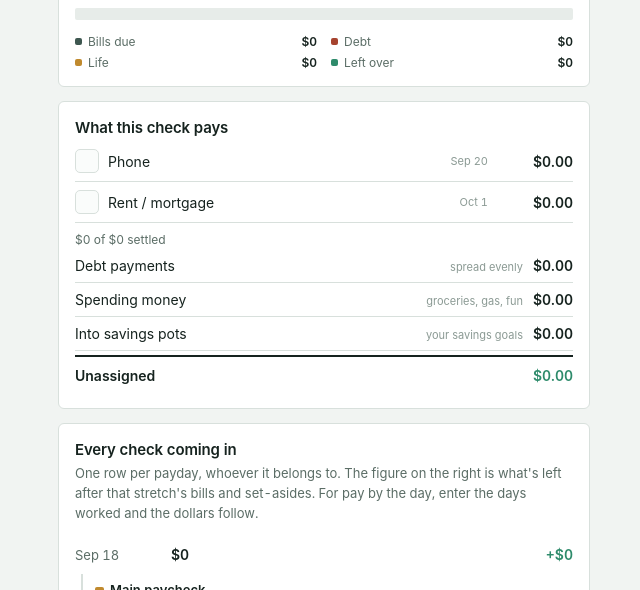
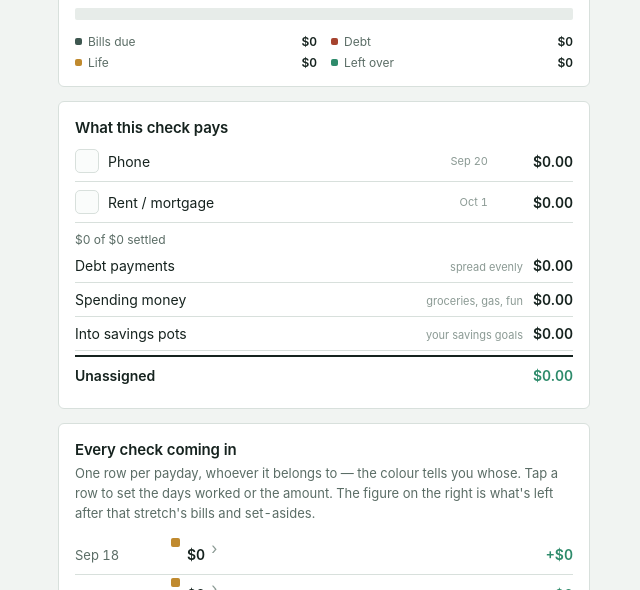
Before and after one commit to mmzeller/budget-ledger, a plain HTML site: page index.html in a window 1280 px wide. Shown: the part 210-800 px from the top of the page, without its empty margins (316-956 px from the left). Drawn offline with Linux system fonts and the light colour scheme.

Commit message:
Update index.html

```diff
--- a/index.html
+++ b/index.html
@@ -198,6 +198,12 @@ select.sel, input.date { flex:1; font-size:15px; }
 .tl-srcdate { font-size:12px; color:var(--ink-faint); flex:none; }
 .tl-cover { font-size:11px; color:var(--ink-faint); padding:2px 0 6px;
   border-bottom:1px solid var(--rule); }
+.chev { font-size:16px; color:var(--ink-faint); flex:none; padding:0 0 0 6px;
+  display:inline-block; transition:transform .15s ease; }
+.chev.open { transform:rotate(90deg); }
+.tl-row { cursor:pointer; }
+.tl-swatches { display:flex; gap:3px; flex:none; margin-right:7px; }
+.tl-swatches .swatch { margin-right:0; }
 .swatch { width:9px; height:9px; border-radius:2px; flex:none; display:inline-block;
   margin-right:6px; vertical-align:-1px; }
 .bonus { width:7px; height:7px; border-radius:50%; flex:none; }
@@ -271,7 +277,7 @@ window.FIREBASE_CONFIG = {
 (function () {
 "use strict";
 
-var BUILD = "2026-09-15u";
+var BUILD = "2026-09-15v";
 var LS = "paycheck-ledger-v2";
 var HORIZON_DAYS = 120;
 var PER_CHECK = 12 / 26;
@@ -967,6 +973,7 @@ function renderGate(){
 /* ===================== render ===================== */
 var refresh=function(){};
 var openCats={};   /* per-device, not synced — collapsing on one phone shouldn't collapse the other */
+var openRows={};   /* same, for the timeline */
 var TABS=[["plan","Plan"],["income","Income"],["bills","Bills"],["life","Life"],["debt","Debt"],["data","Data"]];
 
 function render(){
@@ -1027,7 +1034,7 @@ function renderPlan(m){
 
   var tlCard=el("section","card");
   tlCard.appendChild(el("h2",null,"Every check coming in"));
-  tlCard.appendChild(el("p","muted","One row per payday, whoever it belongs to. The figure on the right is what's left after that stretch's bills and set-asides. For pay by the day, enter the days worked and the dollars follow."));
+  tlCard.appendChild(el("p","muted","One row per payday, whoever it belongs to \u2014 the colour tells you whose. Tap a row to set the days worked or the amount. The figure on the right is what's left after that stretch's bills and set-asides."));
   var tl=el("div"); tlCard.appendChild(tl);
   var key=el("div","bonus-key");
   state.incomes.forEach(function(inc){
@@ -1078,16 +1085,39 @@ function renderPlan(m){
     });
     r.appendChild(d);
     var inWrap=el("div","tl-in");
+    if(p.sources.length){
+      var sws=el("div","tl-swatches");
+      var shown={};
+      p.sources.forEach(function(src){
+        if(shown[src.incomeId]) return;
+        shown[src.incomeId]=true;
+        var sw=el("span","swatch");
+        sw.style.background=incomeColor(src.incomeId);
+        var i0=incOf(src.incomeId);
+        sw.title=i0?i0.name:"";
+        sws.appendChild(sw);
+      });
+      inWrap.appendChild(sws);
+    }
     var tot=el("span","tl-multi");
     if(p.sources.length) totCells.push({el:tot,index:p.index}); else tot.textContent="\u2014";
     inWrap.appendChild(tot);
+    var chev=el("span","chev","\u203a");
+    inWrap.appendChild(chev);
     r.appendChild(inWrap);
     var out=el("div","tl-out"); r.appendChild(out); outCells.push(out);
     wrap.appendChild(r);
 
     /* every check in this stretch, always visible — no tapping */
     if(p.sources.length){
-      var detail=el("div","tl-detail open");
+      var rowKey=toISO(p.start);
+      var detail=el("div","tl-detail");
+      if(openRows[rowKey]){ detail.classList.add("open"); chev.classList.add("open"); }
+      r.addEventListener("click",safe(function(){
+        var nowOpen=detail.classList.toggle("open");
+        chev.classList[nowOpen?"add":"remove"]("open");
+        openRows[rowKey]=nowOpen;
+      }));
       p.sources.forEach(function(src){
         var inc=incOf(src.incomeId); if(!inc) return;
         var line=el("div","tl-src");
```
